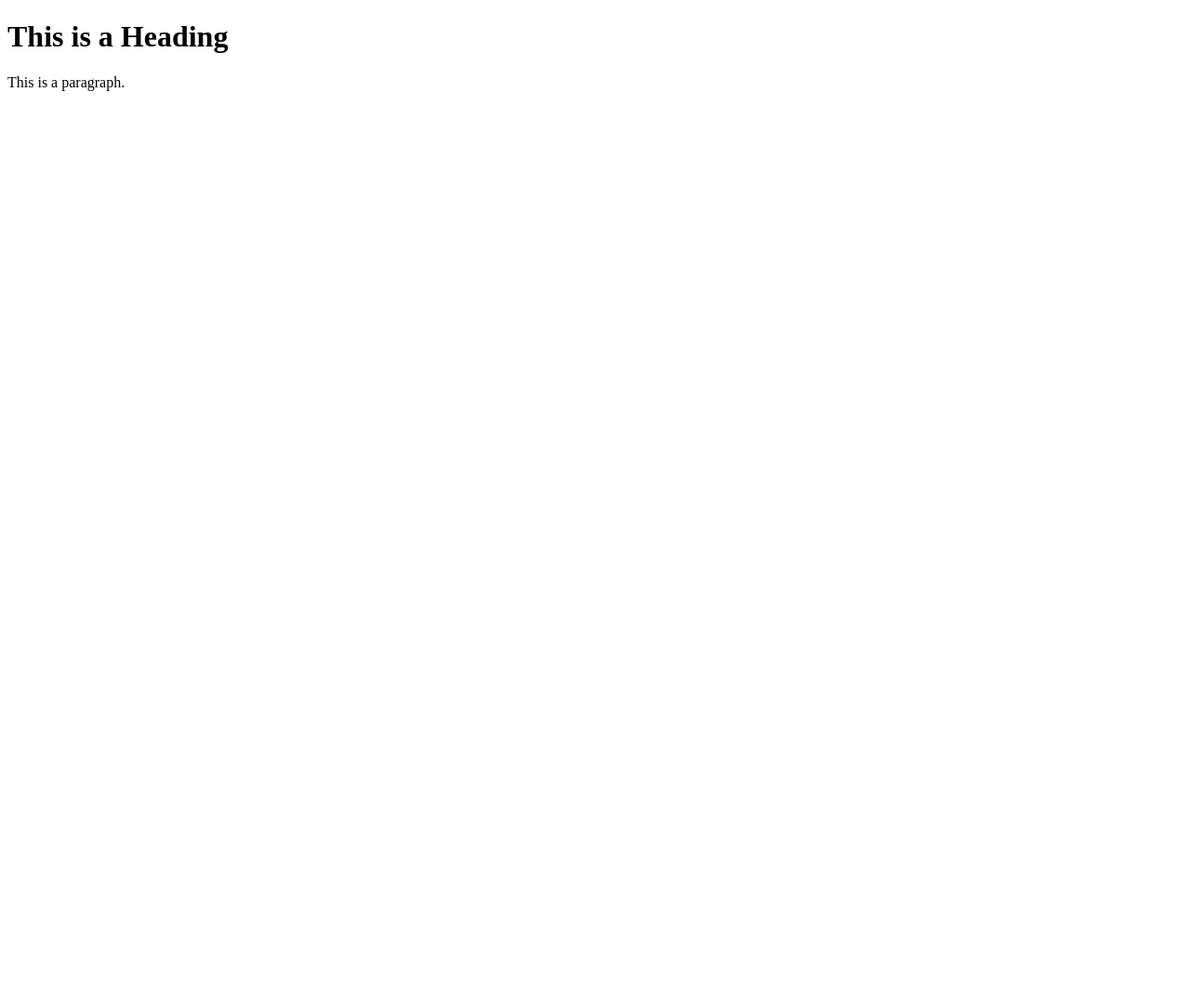
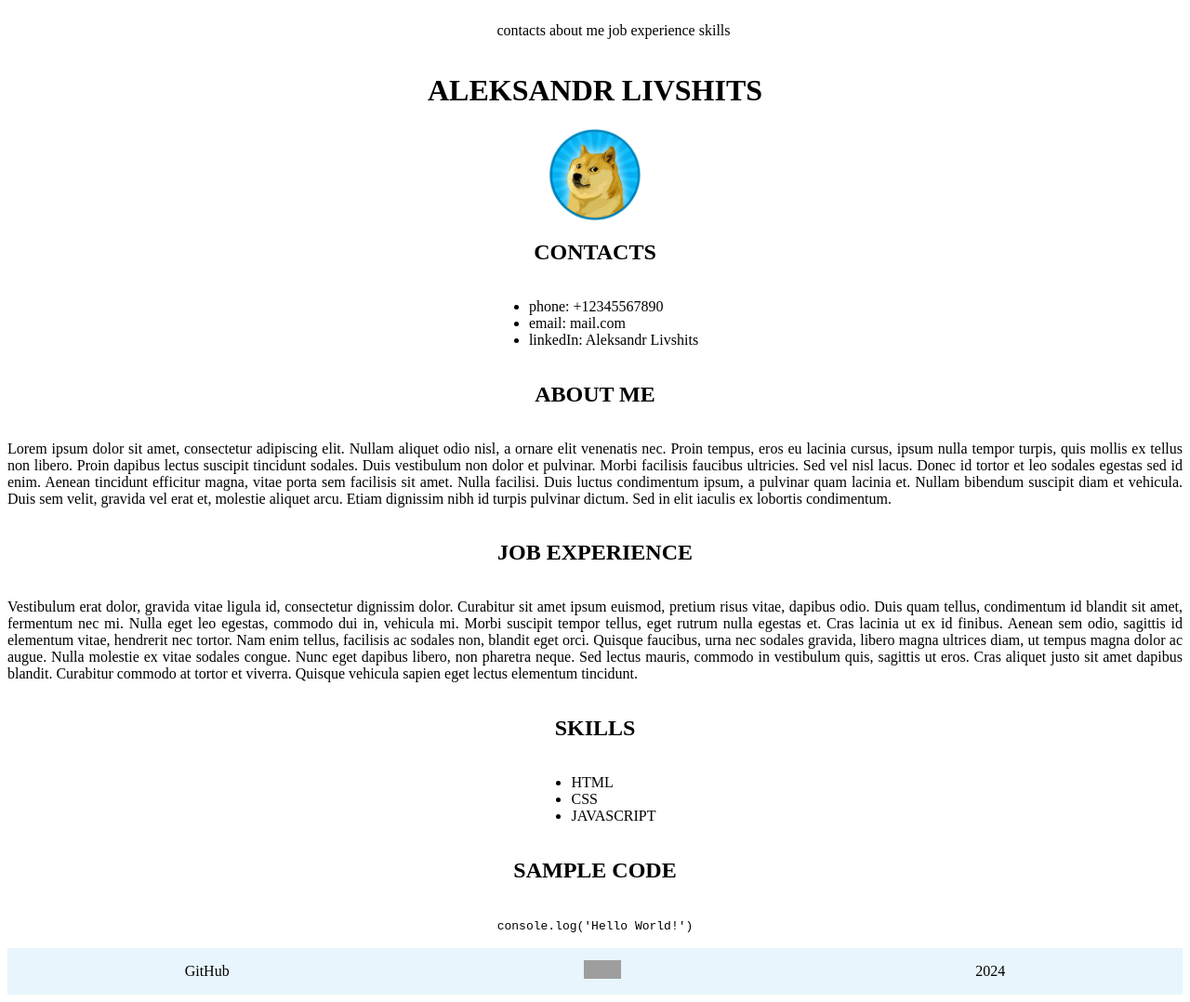
Before and after one commit to sanyaliv/rsschool-cv, a plain HTML site: page index.html in a window 1280 px wide. Shown: the whole page at 93% size. Before the commit the page ends 800 px from the top, so only its background shows below. Drawn offline with Linux system fonts and the light colour scheme; grey boxes are pictures that could not be loaded.

Commit message:
feat: start cv3 task

```diff
--- a/index.html
+++ b/index.html
@@ -1,16 +1,74 @@
 <!DOCTYPE html>
 <html lang="ru">
+
 <head>
-<title>ALEKSANDR LIVSHITS</title>
+    <title>CV - ALEKSANDR LIVSHITS</title>
+    <link rel="stylesheet" href="../rsschool-cv/style.css">
 </head>
+
 <body>
-<header>
-    <h1>This is a Heading</h1>
-</header>
+    <nav>
+        <ul class="menu">
+            <li><a href="#contacts">contacts</a></li>
+            <li><a href="#about">about me</a></li>
+            <li><a href="#job">job experience</a></li>
+            <li><a href="#skills">skills</a></li>
+        </ul>
+    </nav>
+    <header>
+        <h1>ALEKSANDR LIVSHITS</h1>
+        <img src="../rsschool-cv/ava.png" alt="avatar" height="100" width="100">
+    </header>
+    <main>
+        <h2 id="contacts">CONTACTS</h2>
+        <ul>
+            <li>phone: +12345567890</li>
+            <li>email: mail.com</li>
+            <li>linkedIn: <a href="linkedin.com/aleksandr"> Aleksandr Livshits</a></li>
+        </ul>
 
-<p>This is a paragraph.</p>
-<footer>
+        <h2 id="about">ABOUT ME</h2>
+        <p class="text">Lorem ipsum dolor sit amet, consectetur adipiscing elit. Nullam aliquet odio nisl, a ornare elit
+            venenatis nec. Proin tempus, eros eu lacinia cursus, ipsum nulla tempor turpis, quis mollis ex tellus non
+            libero. Proin dapibus lectus suscipit tincidunt sodales. Duis vestibulum non dolor et pulvinar. Morbi
+            facilisis faucibus ultricies. Sed vel nisl lacus. Donec id tortor et leo sodales egestas sed id enim. Aenean
+            tincidunt efficitur magna, vitae porta sem facilisis sit amet. Nulla facilisi. Duis luctus condimentum
+            ipsum, a pulvinar quam lacinia et. Nullam bibendum suscipit diam et vehicula. Duis sem velit, gravida vel
+            erat et, molestie aliquet arcu. Etiam dignissim nibh id turpis pulvinar dictum. Sed in elit iaculis ex
+            lobortis condimentum.</p>
+        <h2 id="job">JOB EXPERIENCE</h2>
+        <p class="text">Vestibulum erat dolor, gravida vitae ligula id, consectetur dignissim dolor. Curabitur sit amet
+            ipsum euismod, pretium risus vitae, dapibus odio. Duis quam tellus, condimentum id blandit sit amet,
+            fermentum nec mi. Nulla eget leo egestas, commodo dui in, vehicula mi. Morbi suscipit tempor tellus, eget
+            rutrum nulla egestas et. Cras lacinia ut ex id finibus. Aenean sem odio, sagittis id elementum vitae,
+            hendrerit nec tortor. Nam enim tellus, facilisis ac sodales non, blandit eget orci. Quisque faucibus, urna
+            nec sodales gravida, libero magna ultrices diam, ut tempus magna dolor ac augue. Nulla molestie ex vitae
+            sodales congue. Nunc eget dapibus libero, non pharetra neque. Sed lectus mauris, commodo in vestibulum quis,
+            sagittis ut eros. Cras aliquet justo sit amet dapibus blandit. Curabitur commodo at tortor et viverra.
+            Quisque vehicula sapien eget lectus elementum tincidunt.</p>
+        <h2 id="skills">SKILLS</h2>
+        <ul>
+            <li>HTML</li>
+            <li>CSS</li>
+            <li>JAVASCRIPT</li>
+        </ul>
+        <h2>SAMPLE CODE</h2>
+        <p> <code>
+            console.log('Hello World!')
+        </code>
+        </p>
 
-</footer>
+    </main>
+    <!-- <div class="footer"> -->
+    <footer>
+        <a href="https://github.com/sanyaliv">GitHub</a>
+        <a href="https://rs.school/courses/javascript-ru">
+            <img src="https://raw.githubusercontent.com/rolling-scopes-school/tasks/34c6c5cbc96ec26fcfdb022d1a6f3b2641f0110c/tasks/cv/rs-school-logo.svg"
+                alt="rsschool" height="20" width="40">
+        </a>
+        <p>2024</p>
+        <!-- </div> -->
+    </footer>
 </body>
+
 </html>
--- a/style.css
+++ b/style.css
@@ -0,0 +1,45 @@
+footer {
+    width: 100%;
+    display: flex;
+    align-items: center;
+    justify-content: space-around;
+    flex-direction: row;
+    background-color: #E8F5FC;
+}
+
+body {
+    display: flex;
+    flex-direction: column;
+    align-items: center;
+
+}
+
+.menu {
+    width: 100%;
+    justify-content: space-between;
+}
+
+.menu li {
+    display: inline;
+}
+
+header {
+    display: flex;
+    flex-direction: column;
+    align-items: center;
+}
+
+main {
+    display: flex;
+    flex-direction: column;
+    align-items: center;
+}
+
+.text {
+    text-align: justify;
+}
+
+a {
+    color: black;
+    text-decoration: none;
+  }
```
Also changed, not shown: ava.png (added).
